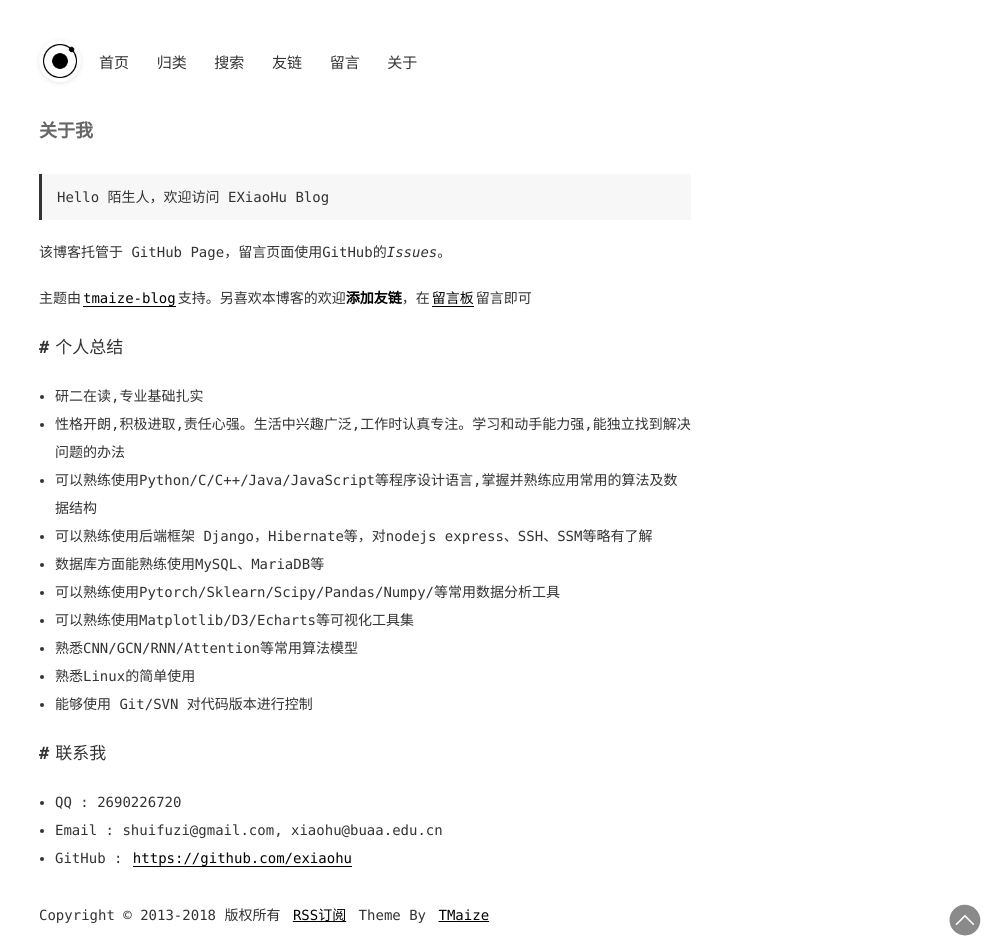
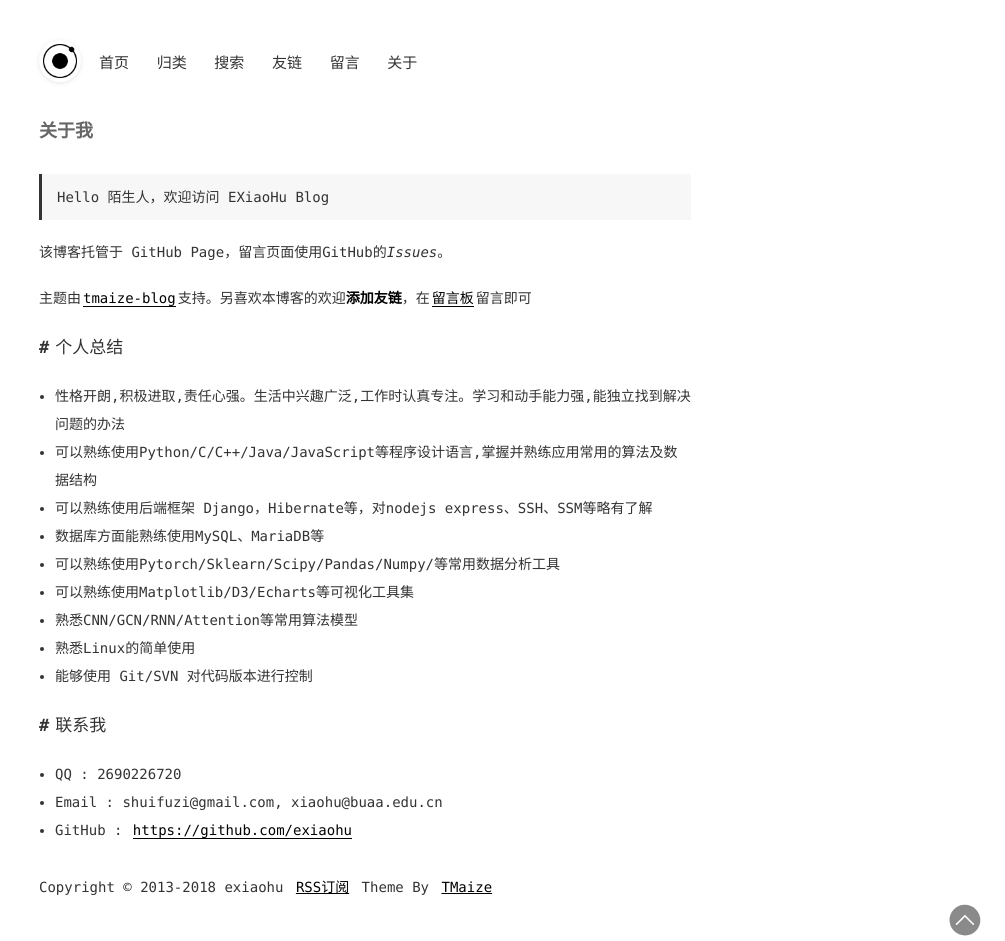
Before and after one commit to byq-luo/exiaohu.github.io, a Jekyll site: the page built from pages/about.md, in a window 1280 px wide. Shown: the whole page, without its empty margins (275-1280 px from the left). Built offline with Jekyll 4.4.1, drawn with Linux system fonts in a browser that asks for light colours.

Commit message:
Minor changes.

```diff
--- a/_config.yml
+++ b/_config.yml
@@ -5,7 +5,7 @@ title: EXiaoHu Blog
 description: EXiaoHu的个人博客
 keywords: EXiaoHu, Blog
 author: EXiaoHu
-footerText: 'Copyright © 2013-2018 版权所有'
+footerText: 'Copyright © 2013-2018 exiaohu'
 
 # 这些不要动
 permalink: /posts/:year/:month/:day/:title.html
--- a/pages/about.md
+++ b/pages/about.md
@@ -10,8 +10,6 @@ title: 关于我
 主题由[tmaize-blog](https://github.com/TMaize/tmaize-blog)支持。另喜欢本博客的欢迎**添加友链**，在[留言板](chat.html)留言即可
 
 ## 个人总结
-
-- 研二在读,专业基础扎实
 
 - 性格开朗,积极进取,责任心强。生活中兴趣广泛,工作时认真专注。学习和动手能力强,能独立找到解决问题的办法
 
```
